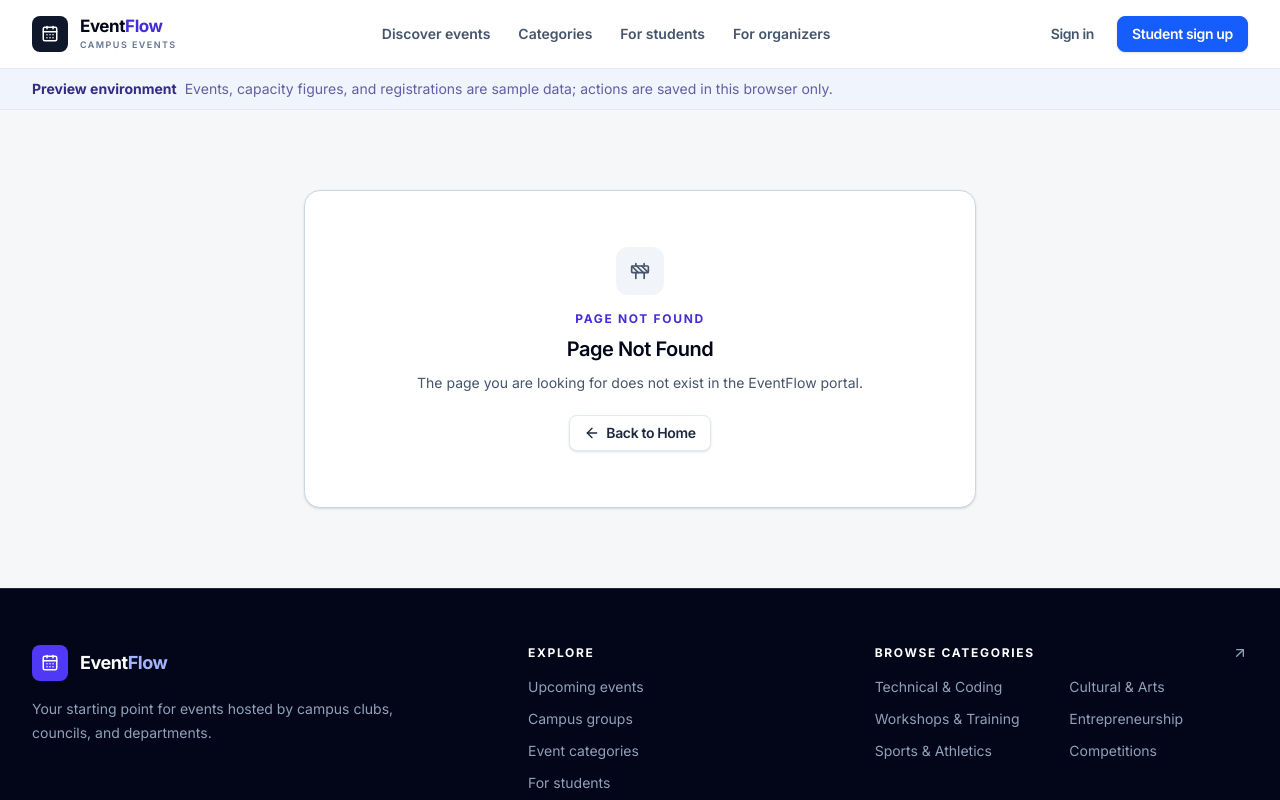
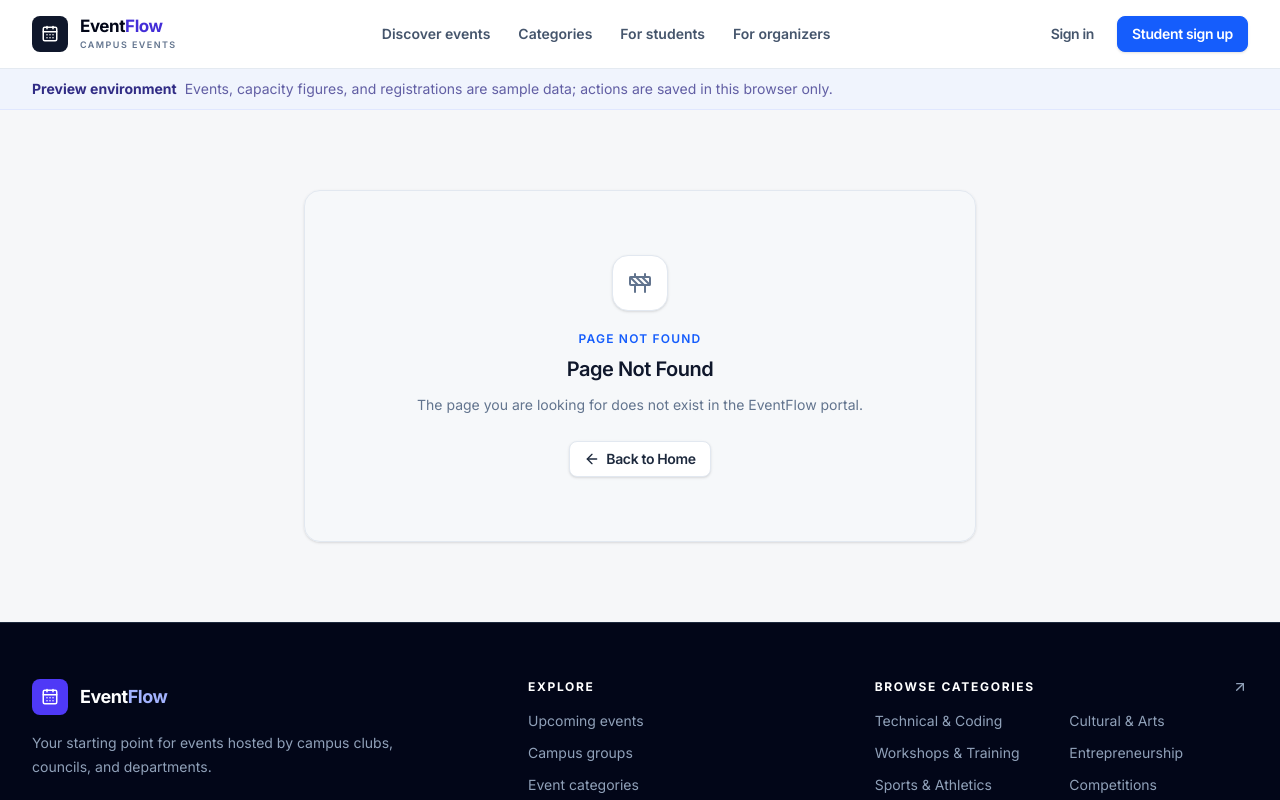
Before and after one commit to AmanRajSharma001/EventFlow, a React (Vite) app in the folder frontend/: page /student in a window 1280 px wide. Shown: the top 800 px of the page. Built offline with nearby package versions, Linux system fonts and the light colour scheme.

Commit message:
feat(ui): add loading and error state components

```diff
--- a/frontend/src/components/common/EmptyState.jsx
+++ b/frontend/src/components/common/EmptyState.jsx
@@ -17,25 +17,28 @@ export default function EmptyState({
   return (
     <section
       aria-labelledby={headingId}
-      className={`rounded-2xl border border-dashed border-slate-300 bg-white px-6 py-12 text-center sm:px-8 sm:py-14 ${className}`}
+      className={`rounded-2xl border border-dashed border-slate-200 bg-slate-50/50 px-6 py-14 text-center sm:px-8 sm:py-16 ${className}`}
     >
-      <span className="mx-auto grid h-12 w-12 place-items-center rounded-xl bg-slate-100 text-slate-600">
-        <Icon aria-hidden="true" className="h-5 w-5" />
+      <span className="mx-auto grid h-14 w-14 place-items-center rounded-2xl bg-white border border-slate-200 shadow-sm text-slate-500">
+        <Icon aria-hidden="true" className="h-6 w-6" />
       </span>
       {eyebrow && (
-        <p className="mt-4 text-xs font-bold uppercase tracking-[0.14em] text-indigo-700">
+        <p className="mt-5 text-xs font-semibold uppercase tracking-widest text-blue-600">
           {eyebrow}
         </p>
       )}
-      <Heading id={headingId} className={`${eyebrow ? 'mt-2' : 'mt-4'} text-lg font-semibold tracking-tight text-slate-950 sm:text-xl`}>
+      <Heading
+        id={headingId}
+        className={`${eyebrow ? 'mt-2' : 'mt-5'} text-xl font-semibold tracking-tight text-slate-900`}
+      >
         {title}
       </Heading>
       {description && (
-        <p className="mx-auto mt-2 max-w-lg text-sm leading-6 text-slate-600">
+        <p className="mx-auto mt-2.5 max-w-md text-sm leading-6 text-slate-500">
           {description}
         </p>
       )}
-      {action && <div className="mt-5 flex justify-center">{action}</div>}
+      {action && <div className="mt-6 flex justify-center">{action}</div>}
     </section>
   );
 }
--- a/frontend/src/components/common/ErrorState.jsx
+++ b/frontend/src/components/common/ErrorState.jsx
@@ -1,10 +1,10 @@
 import { useId } from 'react';
-import { CircleAlert, RotateCcw } from 'lucide-react';
+import { AlertTriangle, RotateCcw } from 'lucide-react';
 import Button from './Button';
 
 export default function ErrorState({
   title = 'Something went wrong',
-  description = 'We couldn’t load this information. Please try again.',
+  description = "We couldn't load this information. Please try again.",
   onRetry,
   action,
   className = '',
@@ -15,19 +15,19 @@ export default function ErrorState({
     <section
       role="alert"
       aria-labelledby={headingId}
-      className={`rounded-2xl border border-rose-200 bg-white px-6 py-10 text-center sm:px-8 ${className}`}
+      className={`rounded-2xl border border-red-100 bg-red-50/50 px-6 py-12 text-center sm:px-8 ${className}`}
     >
-      <span className="mx-auto grid h-12 w-12 place-items-center rounded-xl bg-rose-50 text-rose-700">
-        <CircleAlert aria-hidden="true" className="h-5 w-5" />
+      <span className="mx-auto grid h-14 w-14 place-items-center rounded-2xl bg-white border border-red-200 shadow-sm text-red-500">
+        <AlertTriangle aria-hidden="true" className="h-6 w-6" />
       </span>
-      <h2 id={headingId} className="mt-4 text-lg font-semibold tracking-tight text-slate-950 sm:text-xl">
+      <h2 id={headingId} className="mt-5 text-xl font-semibold tracking-tight text-slate-900">
         {title}
       </h2>
-      <p className="mx-auto mt-2 max-w-lg text-sm leading-6 text-slate-600">
+      <p className="mx-auto mt-2.5 max-w-md text-sm leading-6 text-slate-500">
         {description}
       </p>
       {(onRetry || action) && (
-        <div className="mt-5 flex flex-wrap justify-center gap-3">
+        <div className="mt-6 flex flex-wrap justify-center gap-3">
           {onRetry && (
             <Button type="button" variant="secondary" onClick={onRetry} icon={RotateCcw}>
               Try again
--- a/frontend/src/components/common/LoadingState.jsx
+++ b/frontend/src/components/common/LoadingState.jsx
@@ -1,4 +1,4 @@
-import { LoaderCircle } from 'lucide-react';
+import { Loader2 } from 'lucide-react';
 
 export default function LoadingState({ label = 'Loading…', className = '' }) {
   return (
@@ -6,9 +6,9 @@ export default function LoadingState({ label = 'Loading…', className = '' }) {
       role="status"
       aria-live="polite"
       aria-busy="true"
-      className={`inline-flex min-h-11 items-center justify-center gap-2.5 text-sm font-medium text-slate-600 ${className}`}
+      className={`flex flex-col items-center justify-center gap-3 py-16 text-sm text-slate-500 ${className}`}
     >
-      <LoaderCircle aria-hidden="true" className="h-4 w-4 text-indigo-600 motion-safe:animate-spin" />
+      <Loader2 aria-hidden="true" className="h-7 w-7 text-blue-600 motion-safe:animate-spin" />
       <span>{label}</span>
     </div>
   );
```
